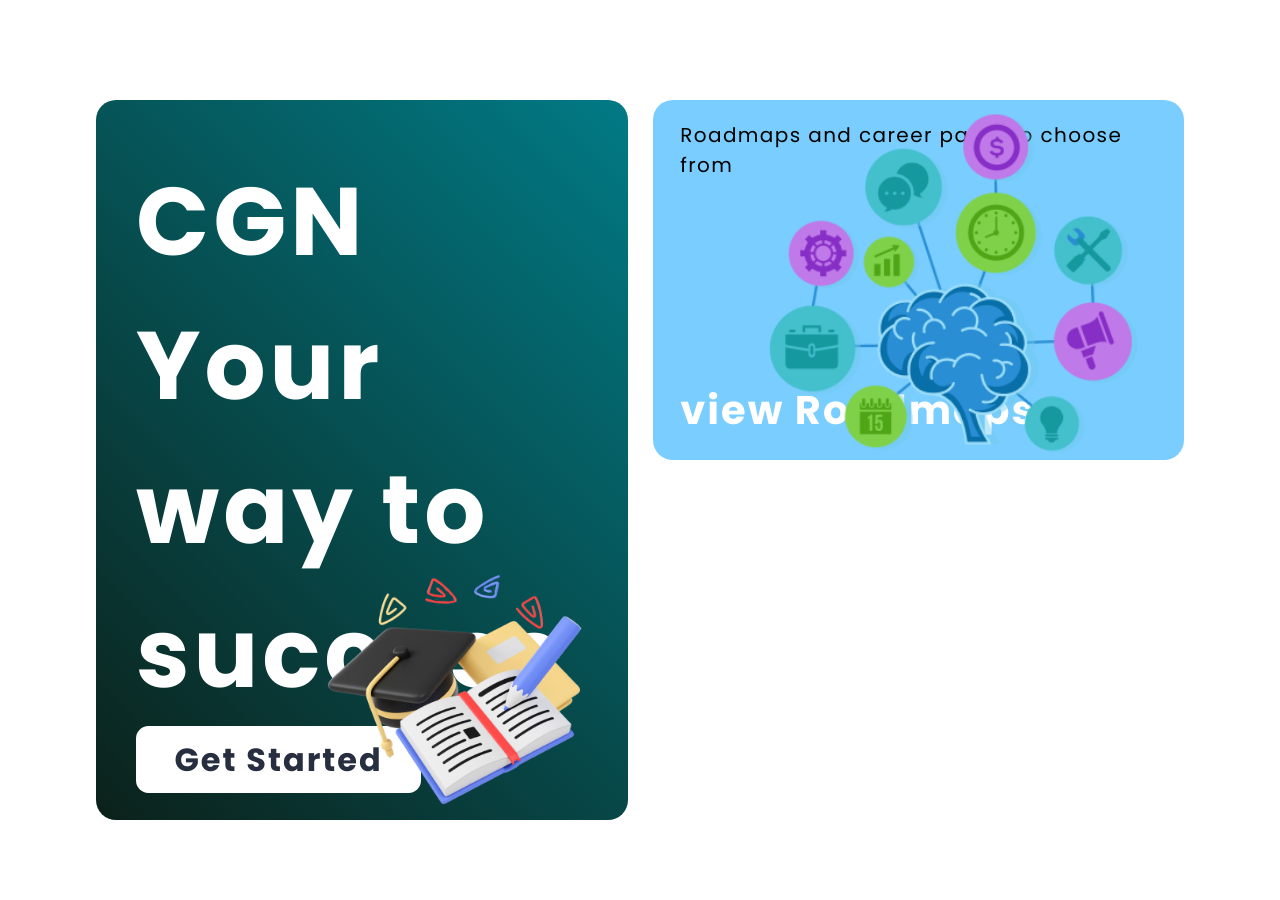
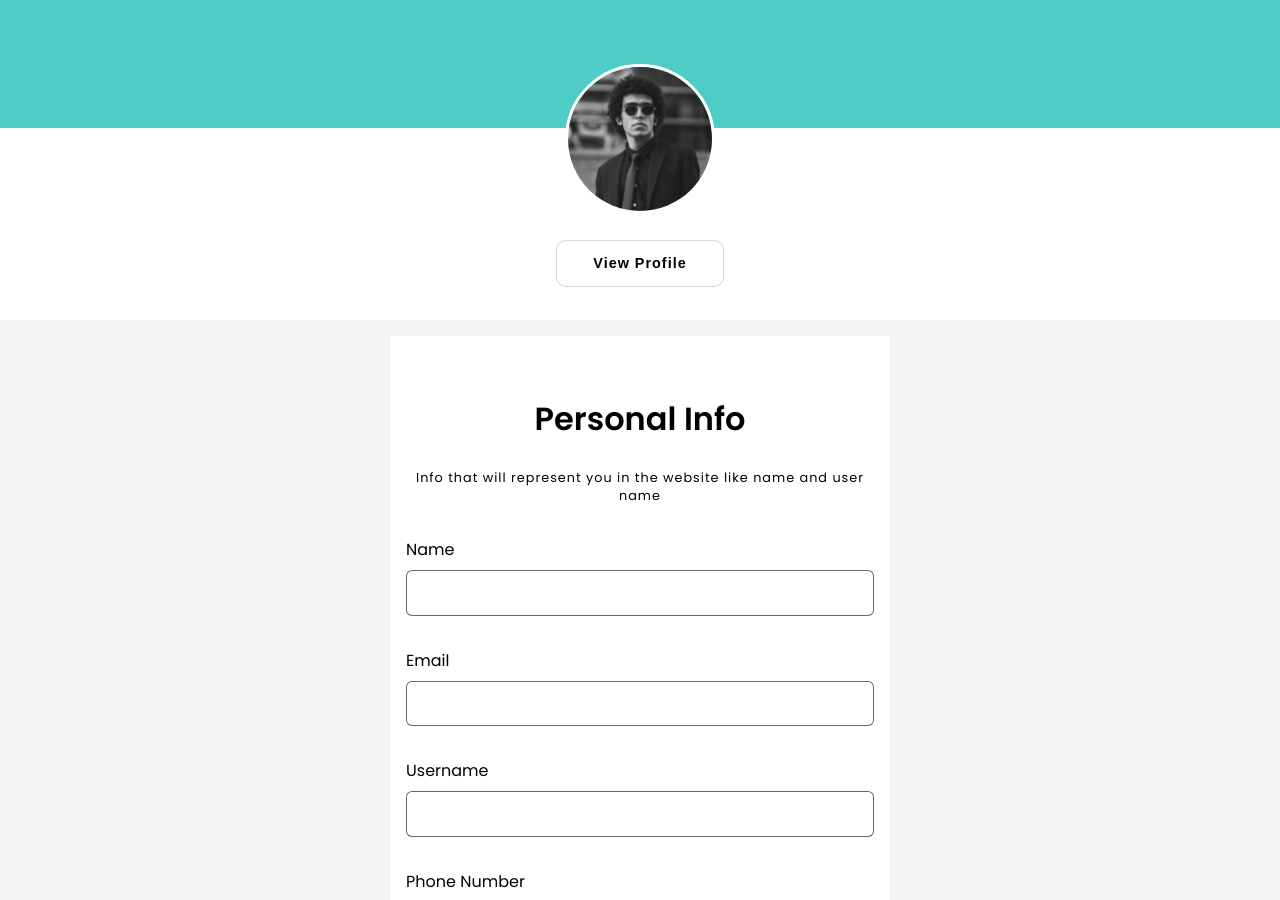
Before and after one commit to AbdelrahmanMostafa0/career-guidance-network, a Next.js app in the folder client/: page / in a window 1280 px wide. Shown: the top 900 px of the page. Built offline with nearby package versions, Linux system fonts and the light colour scheme.

Commit message:
adding Settings component

```diff
--- a/client/src/components/settings/Settings.jsx
+++ b/client/src/components/settings/Settings.jsx
@@ -1,4 +1,135 @@
-const Settings = () => {
-  return <div>UserSettings</div>;
+import React, { useState } from "react";
+import { AiFillGithub, AiFillLinkedin, AiOutlineGlobal } from 'react-icons/ai';
+
+import styles from "../../styles/settings.module.css";
+
+export default function Settings() {
+  const [formData, setFormData] = useState({
+    name:"",
+    email:"",
+    password:"",
+    newPassword:"",
+    confirmNewPassword:"",
+    userName:"",
+    phoneNumber:"",
+    github:"",
+    linkedin:"",
+    website:""
+  })
+  function handleChange(event) {
+    const { name, type, value } = event.target
+    setFormData(prev => {
+      return {
+        ...prev,
+        [name]: value
+      }
+    })
+  }
+console.log(formData)
+  return (
+    <>
+      <div className={styles.deco}>
+        <header className={styles.header}>
+          <div className={styles.profileImgContainer}>
+            <img className={styles.profileImg} src="profile.png" />
+          </div>
+          <button className={styles.btn}>View Profile</button>
+        </header>
+      </div>
+      <main className={`${styles.main} ${styles.mainGrid}`}>
+        <section className={styles.section}>
+          <h2>Personal Info</h2>
+          <p>Info that will represent you in the website like name and user name</p>
+          <form>
+            <label>Name</label>
+            <input
+              name="name"
+              value={formData.name}
+              onChange={handleChange}
+            />
+            <label>Email</label>
+            <input
+              name="email"
+              value={formData.email}
+              onChange={handleChange}
+            />
+            <label>Username</label>
+            <input
+              name="username"
+              value={formData.userName}
+              onChange={handleChange}
+            />
+            <label>Phone Number</label>
+            <input
+              name="phoneNumber"
+              value={formData.phoneNumber}
+              onChange={handleChange}
+            />
+            <button className={`${styles.btn} ${styles.saveBtn}`}>Save Changes</button>
+            <button className={styles.btn}>Cancel</button>
+          </form>
+        </section>
+
+        <section className={styles.section}>
+          <h2>Social Links</h2>
+          <p>Let people know more about you</p>
+          <form>
+            <label><AiFillGithub className={styles.icon} />GitHub</label>
+              <input
+                name="github"
+                value={formData.github}
+                onChange={handleChange}
+              />
+            <label><AiFillLinkedin className={styles.icon} />LinkedIn</label>
+            <input
+              name="linkedin"
+              value={formData.linkedin}
+              onChange={handleChange}
+            />
+            <label><AiOutlineGlobal className={styles.icon} />website</label>
+            <input
+              name="website"
+              value={formData.website}
+              onChange={handleChange}
+            />
+            <button className={`${styles.btn} ${styles.saveBtn}`}>Save Changes</button>
+            <button className={styles.btn}>Cancel</button>
+          </form>
+        </section>
+
+        <section className={styles.section}>
+          <h2>Password</h2>
+          <p>Enter your current password to update your password</p>
+          <form>
+          <label>Current Password</label>
+              <input
+                name="password"
+                value={formData.password}
+                onChange={handleChange}
+              />
+            <label>New Password</label>
+            <input
+              name="newPassword"
+              value={formData.newPassword}
+              onChange={handleChange}
+            />
+            <label>Confirm New Password</label>
+            <input
+              name="confirmNewPassword"
+              value={formData.confirmNewPassword}
+              onChange={handleChange}
+            />
+            <button className={`${styles.btn} ${styles.saveBtn}`}>Save Changes</button>
+            <button className={styles.btn}>Cancel</button>
+          </form>
+        </section>
+
+        <section className={styles.section}>
+          <h2>Delete Account?</h2>
+          <p>Note that if u deleted your account you will lose all your data and progress</p>
+          <button className={`${styles.btn} ${styles.deleteBtn}`}>Delete</button>
+        </section>
+      </main>
+    </>
+  );
 };
-export default Settings;
--- a/client/src/pages/index.js
+++ b/client/src/pages/index.js
@@ -1,5 +1,6 @@
 import Home from "@/components/home/Home";
+import Settings from "@/components/settings/Settings";
 
 export default function index() {
-  return <Home />;
+  return <Settings />;
 }
--- a/client/src/styles/globals.css
+++ b/client/src/styles/globals.css
@@ -1,6 +1,6 @@
-@tailwind base;
+/* @tailwind base;
 @tailwind components;
-@tailwind utilities;
+@tailwind utilities; */
 
 * {
   box-sizing: border-box;
--- /dev/null
+++ b/client/src/styles/settings.module.css
@@ -0,0 +1,119 @@
+
+/* --------------buttons------------------ */
+
+.btn {
+    padding: 1em 2.5em;
+    margin-top: 1.8em;
+    border-radius: 10px;
+    border: 1px solid rgba(149, 149, 149, 0.37);
+    background: #FFF;
+    font-size: .9rem;
+    font-weight: 600;
+    letter-spacing: 1px;
+}
+
+.saveBtn {
+    border: none;
+    background-color: #6FCE99;
+    color: white;
+}
+
+.deleteBtn {
+    color: red;
+    border: 1px solid red;
+}
+
+.btn:hover, .btn:focus {
+    opacity: 0.7;
+}
+/* --------------icons--------------- */
+
+.icon {
+    font-size: 1.5rem;
+    margin: 0 3px -5px 0;
+}
+/* -------------------header-------------------- */
+
+.deco {
+    padding: 4em;
+    background-color: #4FCCC5;
+    position: relative;
+
+}
+
+.header {
+    position: absolute;
+    left: 0;
+    right: 0;
+    margin: 0 auto;
+    display: flex;
+    flex-direction: column;
+    align-items: center;
+}
+
+.profileImgContainer {
+    width: 150px;
+    height: 150px;
+    margin: 0 auto;
+    border: 3px solid white;
+    border-radius: 50%;
+}
+.profileImg {
+    width: 100%;
+    border-radius: 50%;
+}
+
+/* -------------------main---------------------- */
+.main {
+    background-color: #f4f4f4;
+    margin-top: 12em;
+    padding: 1em 0;
+}
+
+.mainGrid {
+    display: grid;
+    grid-template-columns: minmax(1em, 1fr) minmax(0px, 500px) minmax(1em, 1fr);
+}
+
+.section {
+    background-color: white;
+    padding: 2em 1em;
+    grid-column: 2 / 02;
+    margin-bottom: 2em;
+}
+
+.section h2 {
+    text-align: center;
+    font-size: 2rem;
+    font-weight: 600;
+}
+
+.section p {
+    font-size: .8rem;
+    font-weight: 400;
+    text-align: center;
+    letter-spacing: 1px;
+}
+
+.section form {
+    margin-top: 2em;
+    display: flex;
+    flex-direction: column;
+}
+
+.section input {
+    border-radius: 6px;
+    border: 1px solid rgba(0, 0, 0, 0.60);
+    background: #FFF;
+    padding: .8em 1em;
+    margin: .5em 0 2em 0;
+    font-size: 1rem;
+}
+
+.section:last-child {
+    text-align: center;
+}
+
+.section:last-child h2 {
+    color: red;
+}
```
Also changed, not shown: client/public/profile.png (added).
